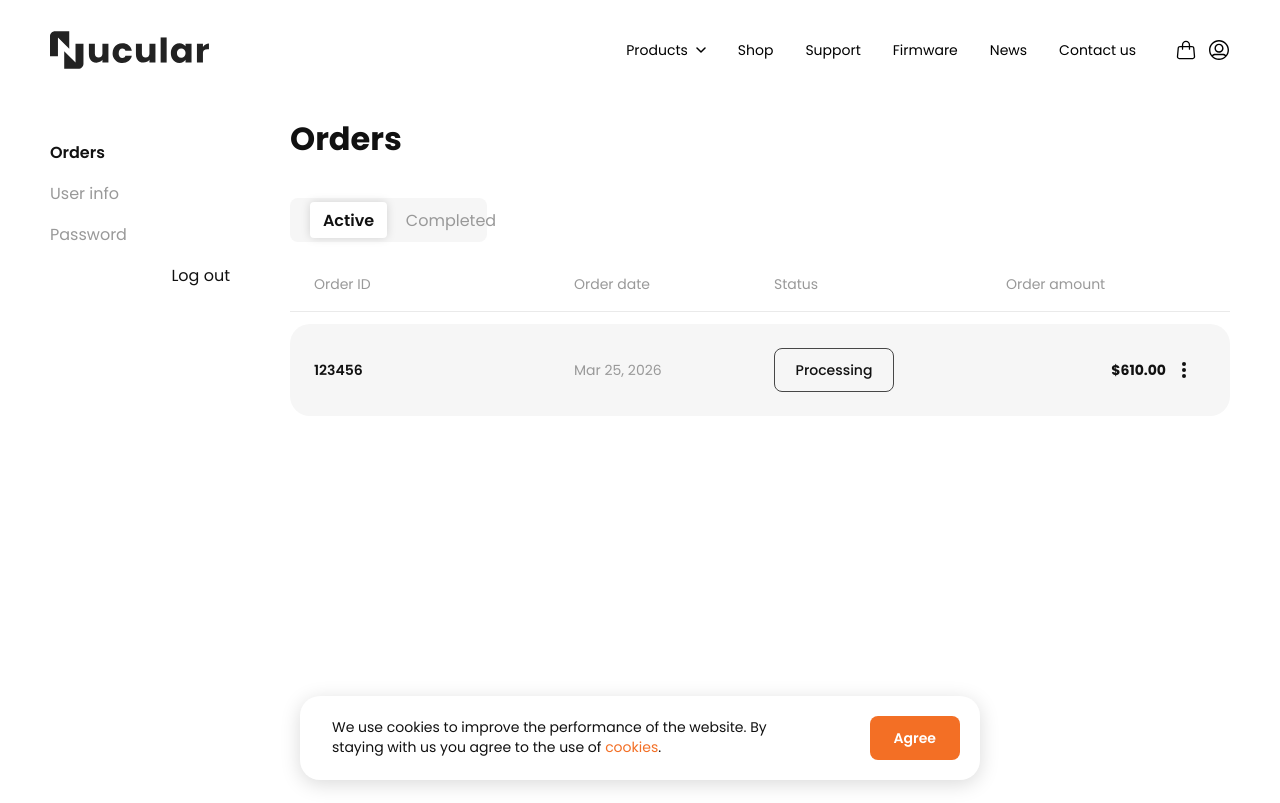
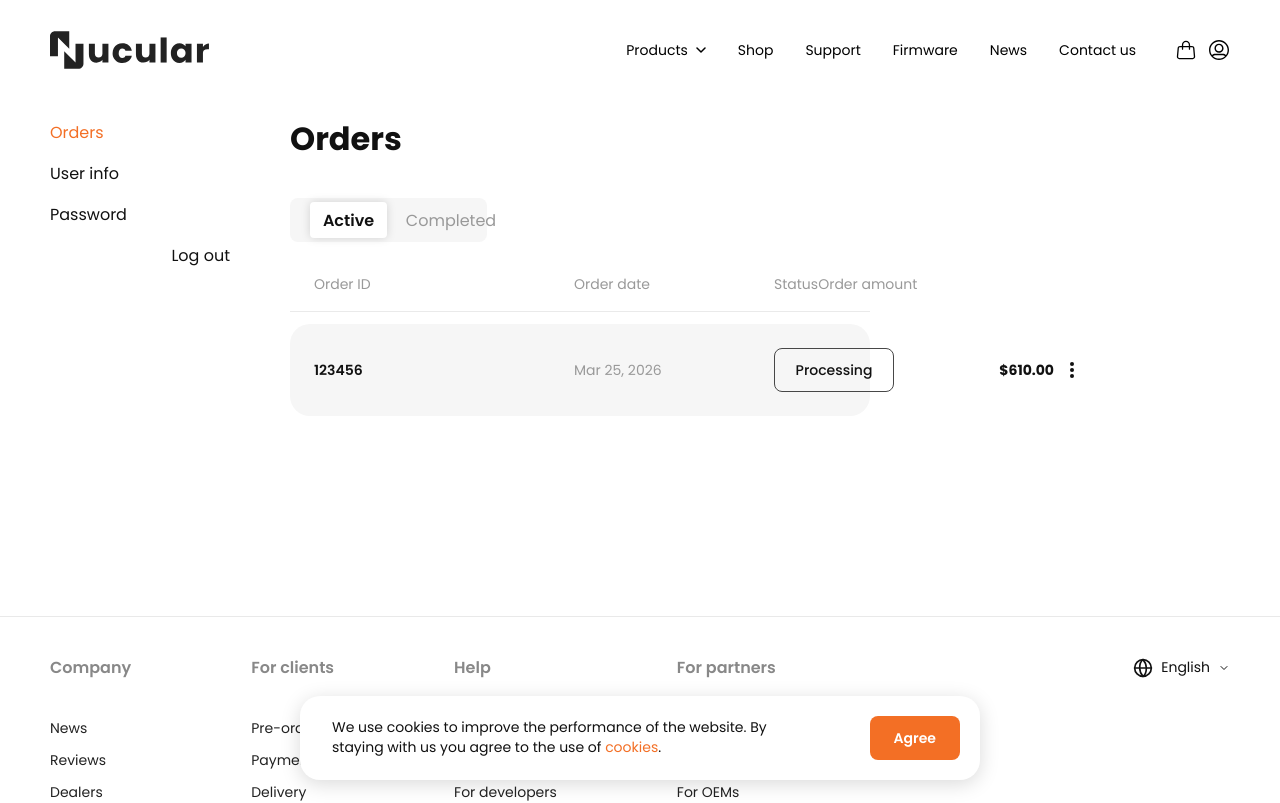
Before and after one commit to nucular2/nucularelectronics, a React (Vite) app in the folder frontend/: page /orders in a window 1280 px wide. Shown: the top 803 px of the page. Built offline with nearby package versions, Linux system fonts and the light colour scheme; no server answers.

Commit message:
Account: desktop layout tweaks, orange nav/edit and default /orders entry

```diff
--- a/frontend/src/app-styles.css
+++ b/frontend/src/app-styles.css
@@ -873,11 +873,11 @@
     flex-direction: row;
     gap: 60px;
     align-items: flex-start;
-    height: 670px;
+    height: auto;
   }
   .orders-sidebar {
     width: 180px; /* per spec */
-    height: 188px; /* per spec */
+    height: auto;
     flex-shrink: 0;
   }
   .orders-sidebar-title {
@@ -894,20 +894,21 @@
     padding: 0;
     font-size: 16px;
     font-weight: 400;
-    color: #999;
+    color: #111;
   }
   .orders-nav-item.active {
-    color: #111;
-    font-weight: 600;
+    color: #F36F25;
+    font-weight: 400;
   }
   .orders-nav-item.active::after {
     display: none;
   }
   .orders-content {
-    width: calc(1180px - 180px - 60px);
-    max-width: calc(1180px - 180px - 60px);
-    height: 670px;
-    overflow: auto;
+    width: 580px;
+    max-width: 580px;
+    min-height: 416px;
+    height: auto;
+    overflow: visible;
   }
   .orders-title {
     margin-bottom: 40px;
@@ -921,7 +922,7 @@
     background: #F6F6F6;
     border-radius: 8px;
     padding: 12px 20px;
-    width: 780px;
+    width: 580px;
     height: 68px;
     box-sizing: border-box;
   }
@@ -950,6 +951,31 @@
   .orders-tab.active::after {
     display: none;
   }
+
+  .user-info-edit-btn {
+    color: #F36F25;
+  }
+
+  .user-info-edit-btn:hover {
+    color: #F36F25;
+    opacity: 0.8;
+  }
+
+  .user-info-edit-btn.cancel {
+    color: #F36F25;
+  }
+
+  .user-info-edit-form {
+    max-width: 580px;
+  }
+
+  .user-info-save-btn {
+    width: 84px;
+    height: 44px;
+    padding: 0 16px;
+    font-size: 14px;
+    margin-top: 0;
+  }
 }
 
 @media (max-width: 900px) {
--- a/frontend/src/components/Header.tsx
+++ b/frontend/src/components/Header.tsx
@@ -101,12 +101,11 @@ export default function Header({ variant = 'transparent' }: { variant?: 'transpa
   };
 
   const handleProfileClick = () => {
-    // TEMPORARY: Always navigate to profile for design review
-    // if (user) {
-      navigate('/profile');
-    // } else {
-    //   navigate('/login');
-    // }
+    if (user) {
+      navigate('/orders');
+    } else {
+      navigate('/login');
+    }
   };
 
   const toggleMobileMenu = () => {
--- a/frontend/src/pages/AuthConfirm.tsx
+++ b/frontend/src/pages/AuthConfirm.tsx
@@ -19,14 +19,14 @@ export default function AuthConfirm() {
           setStatus('success');
           setMessage('Your email has been confirmed. Welcome!');
           // Optionally redirect after a short delay
-          setTimeout(() => navigate('/profile'), 2000);
+          setTimeout(() => navigate('/orders'), 2000);
         } else {
           // If no session, try to refresh (in case hash params exist)
           const { data, error } = await supabase.auth.refreshSession();
           if (data?.session?.user) {
             setStatus('success');
             setMessage('Your email has been confirmed. Welcome!');
-            setTimeout(() => navigate('/profile'), 2000);
+            setTimeout(() => navigate('/orders'), 2000);
           } else {
             setStatus('error');
             setMessage('Confirmation link is invalid or expired. Please log in or request a new link.');
```
